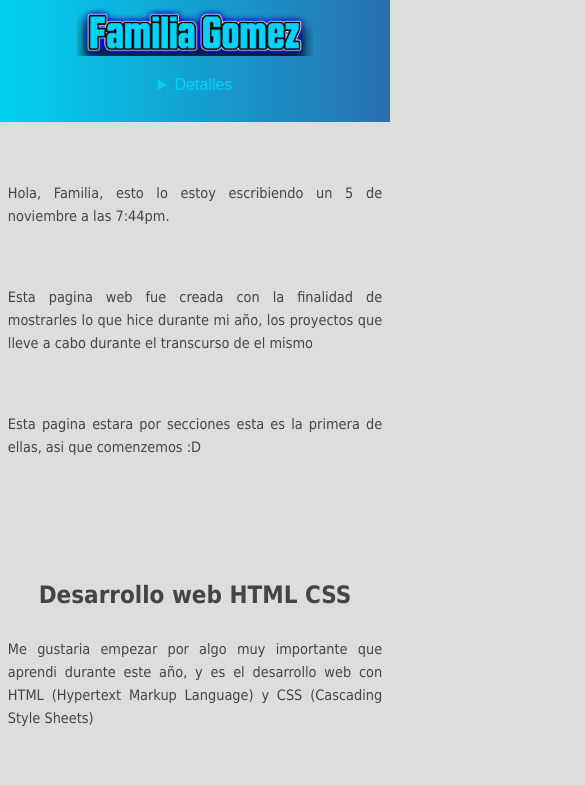
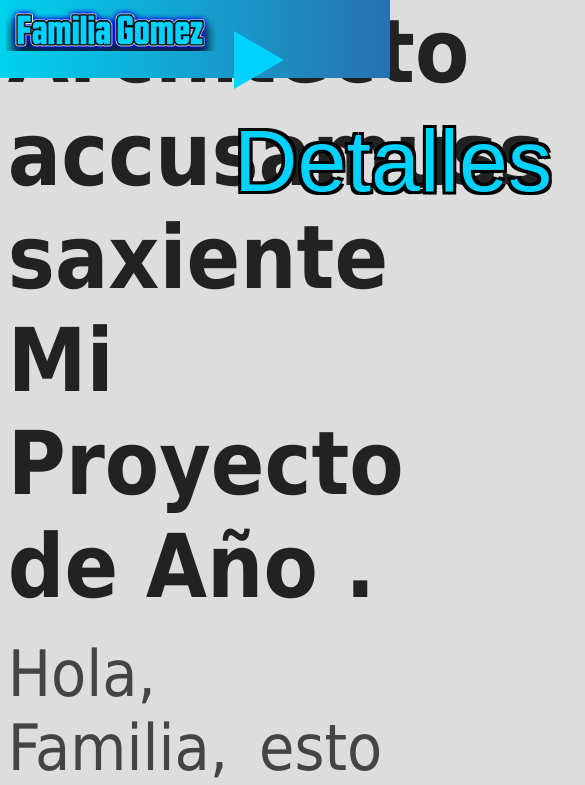
Before and after one commit to lusa11f/familiagomez, a plain HTML site: page index.html in a window 390 px wide. Shown: the top 785 px of the page, 585 px wide, since content can reach past the window. Drawn offline with Linux system fonts and the light colour scheme; a web font is replaced by a local one.

Commit message:
Update styles.css

```diff
--- a/styles.css
+++ b/styles.css
@@ -2,22 +2,20 @@
     margin: 0;
     padding: 0;
     box-sizing: border-box;
+
 }
 
 body {
-            font-family: 'Tahoma';
+    font-family: 'Tahoma' ;
     position: relative;
     background-color: #ddd;
     color: #444;
-            line-height: 1.6;
 }
-
-        .nav {
-            background: linear-gradient(to right, #00d2ee, #2870b0);
-            width: 100%;
-            padding: 1rem 0;
+.nav{
+    background:linear-gradient(to right,#00d2ee, #2870b0) ;
+    width: 100%;;
+    padding: 10% 0;
     position: fixed;
-            top: 0;
     color: #00d2ff;
     transition: padding 0.3s, border 0.3s ease;
     font-family: "Countach", sans-serif;
@@ -25,17 +23,24 @@
 }
 
 .logo {
-            height: 5rem;
-            display: block;
-            margin: 0 auto;
+    height: 5vh;
+    top: 1vh;
+    position: absolute;
+    right: 45%;
 }
 
 .details {
-            font-size: 1.5rem;
-            margin: 1rem;
-            text-align: center;
+    font-size: 550%;
+    top: 1vh;
+    left: 60%;
+    position: absolute;
+    text-shadow:
+    -3px -3px 0 black,
+    3px -3px 0 black,
+    -3px  3px 0 black,
+    3px  3px 0 black;
+
 }
-
 .details-content {
     max-height: 0;
     overflow: hidden;
@@ -43,101 +48,37 @@
     transition: max-height 0.5s ease, opacity 0.5s ease;
 }
 
+
+
 .li-text {
     color: #00d2ff;
     text-decoration: none;
+    overflow: hidden;
+
+}
+.list-element1::marker{
+    color: #00d2ff ;
 }
 
-        .li-text:hover {
-            text-decoration: underline;
+#title1{
+    font-size: 550%;
+    font-weight: bold;
+    color: #222;
 }
 
-        .list-element1::marker {
-            color: #00d2ff;
+p{
+    text-align: justify;
+    margin-right: 2%;
+    margin-left: 2%;
+    font-size: 400%;
 }
 
-        #title1 {
-            font-size: 2rem;
-            font-weight: bold;
-            color: #222;
-            text-align: center;
-            margin: 2rem 0;
+.titulo1{
+    font-size: 600%;
 }
 
-        p {
-            text-align: justify;
-            margin: 1rem 2%;
-            font-size: 1.2rem;
+.img1{
+    width: 80%;
+    display: block;
+    margin: auto;
 }
-
-        .titulo1 {
-            font-size: 2rem;
-            text-align: center;
-            margin: 1.5rem 0;
-        }
-
-        .img1 {
-            width: 90%;
-            max-width: 600px;
-            display: block;
-            margin: 1rem auto;
-        }
-
-        video {
-            width: 90%;
-            max-width: 600px;
-            display: block;
-            margin: 1rem auto;
-        }
-
-        @media (max-width: 768px) {
-            .details {
-                font-size: 1.2rem;
-            }
-
-            .nav {
-                padding: 0.8rem 0;
-            }
-
-            p {
-                font-size: 1rem;
-            }
-
-            .titulo1 {
-                font-size: 1.8rem;
-            }
-
-            #title1 {
-                font-size: 1.8rem;
-            }
-
-            .logo {
-                height: 4rem;
-            }
-        }
-
-        @media (max-width: 480px) {
-            .details {
-                font-size: 1rem;
-            }
-
-            .nav {
-                padding: 0.5rem 0;
-            }
-
-            p {
-                font-size: 0.9rem;
-            }
-
-            .titulo1 {
-                font-size: 1.5rem;
-            }
-
-            #title1 {
-                font-size: 1.5rem;
-            }
-
-            .logo {
-                height: 3rem;
-            }
-        }
```
Lines whose indentation alone changed are shown as unchanged.
